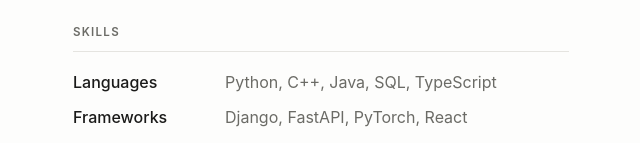
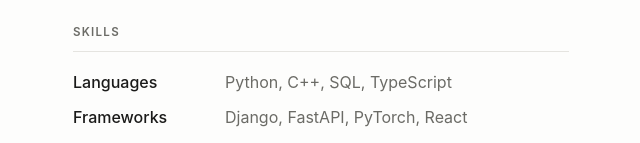
Before and after one commit to sohamvg/sohamvg.github.io, a plain HTML site: page index.html in a window 1280 px wide. Shown: the part 657-800 px from the top of the page, 319-959 px from the left. Drawn offline with Linux system fonts and the light colour scheme.

Commit message:
Drop Java from languages

```diff
--- a/index.html
+++ b/index.html
@@ -207,7 +207,7 @@
   <section>
     <h2>Skills</h2>
     <div class="skills">
-      <p><b>Languages</b><span>Python, C++, Java, SQL, TypeScript</span></p>
+      <p><b>Languages</b><span>Python, C++, SQL, TypeScript</span></p>
       <p><b>Frameworks</b><span>Django, FastAPI, PyTorch, React</span></p>
       <p><b>Infrastructure</b><span>AWS, Docker, Kubernetes, Postgres, Redis</span></p>
       <p><b>Domains</b><span>Distributed systems, ML infrastructure, API design</span></p>
```
